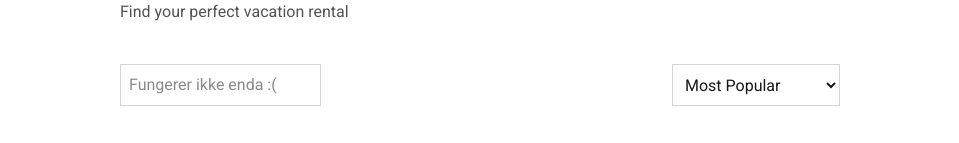
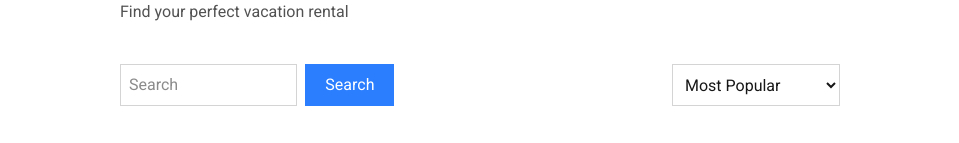
Before and after one commit to danielekeberg/Holidaze, a Next.js app: page /properties/displayall in a window 1280 px wide. Shown: the part 157-300 px from the top of the page, without its empty margins (160-1119 px from the left). Built offline with nearby package versions, Linux system fonts and the light colour scheme; no server answers.

Commit message:
Update Properties.tsx

```diff
--- a/app/components/Properties.tsx
+++ b/app/components/Properties.tsx
@@ -39,11 +39,11 @@ export default function Properties() {
     const [venues, setVenues] = useState<Venue[]>([]);
     const [sortBy, setSortBy] = useState("popular");
     const [err, setErr] = useState<any>();
-    const [query, setQuery] = useState("");
     const params = useParams();
     const { search } = params;
     const [hasMore, setHasMore] = useState(false);
     const [noVenues, setNoVenues] = useState(false);
+    const [searchInput, setSearchInput] = useState<string>("");
 
     useEffect(() => {
         setLoading(true);
@@ -69,15 +69,7 @@ export default function Properties() {
     }, []);
 
     const displayedVenues = useMemo(() => {
-        const q = query.trim().toLowerCase();
-        const filtered = q
-        ? venues.filter((p) => {
-            const t = p.name.toLowerCase();
-            const d = p.description.toLowerCase();
-            return t.includes(q) || d.includes(q);
-        })
-        : venues;
-        const sorted = [...filtered].sort((a, b) => {
+        const sorted = venues.sort((a, b) => {
             switch (sortBy) {
                 case 'popular':
                     return b._count?.bookings - a._count?.bookings;
@@ -92,7 +84,27 @@ export default function Properties() {
             }
         });
         return sorted;
-    }, [venues, query, sortBy]);
+    }, [venues, sortBy]);
+
+    async function searchVenues(e:any) {
+        e.preventDefault();
+        if(!searchInput) {
+            return;
+        }
+        setLoading(true);
+        try {
+            const res = await fetch(`https://v2.api.noroff.dev/holidaze/venues/search?q=${searchInput}`);
+            const data = await res.json();
+            const venues = data.data;
+            setVenues(venues);
+            console.log(data);
+
+        } catch(err) {
+            console.error(err);
+        } finally {
+            setLoading(false);
+        }
+    }
 
     return (
         <>
@@ -102,12 +114,15 @@ export default function Properties() {
                     <p className="text-neutral-600">Find your perfect vacation rental</p>
                 </div>
                 <div className="flex flex-col md:flex-row gap-5 justify-between">
-                    <input type="text" placeholder="Fungerer ikke enda :(" className="p-2 border border-neutral-300" />
+                    <form onSubmit={searchVenues} className="flex gap-2 w-full">
+                        <input type="text" onChange={(e) => setSearchInput(e.target.value)} placeholder="Search" className="p-2 border border-neutral-300 bg-white w-full md:w-1/3" />
+                        <button type="submit" className="bg-blue-500 py-2 px-5 text-white cursor-pointer rounded-[2] hover:bg-blue-400">Search</button>
+                    </form>
                     <select
                         id="popular"
                         value={sortBy}
                         onChange={(e) => setSortBy(e.target.value)}
-                        className="border border-neutral-300 p-2 cursor-pointer"
+                        className="border bg-white border-neutral-300 p-2 cursor-pointer"
                     >
                         <option value="popular">Most Popular</option>
                         <option value="price-desc">Price: High to Low</option>
@@ -116,7 +131,7 @@ export default function Properties() {
                     </select>
                 </div>
                 {loading ?
-                    <div className="w-full">
+                    <div className="w-full flex justify-center">
                         <Spinner />
                     </div>
                     :
```
